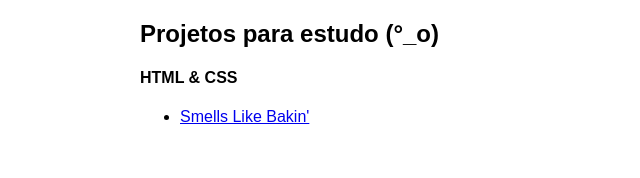
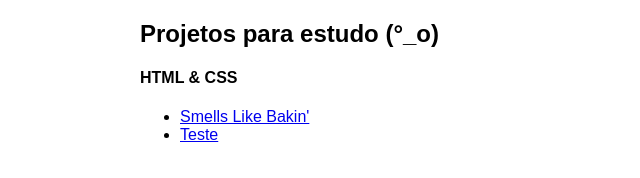
Before and after one commit to julianopontes/julianopontes.github.com, a plain HTML site: page index.html in a window 1280 px wide. Shown: the full height of the page, 0-640 px from the left. Drawn offline with Linux system fonts and the light colour scheme.

Commit message:
Bakin project

```diff
--- a/index.html
+++ b/index.html
@@ -14,6 +14,7 @@
 			<h4>HTML &amp; CSS</h4>
 			<ul>
 				<li><a href="http://julianopontes.github.com/html/bakin" alt="Smells Like Bakin'">Smells Like Bakin'</a></li>
+				<li><a href="#" alt="Teste">Teste</a></li>
 			</ul>
 
 		</div>
```
